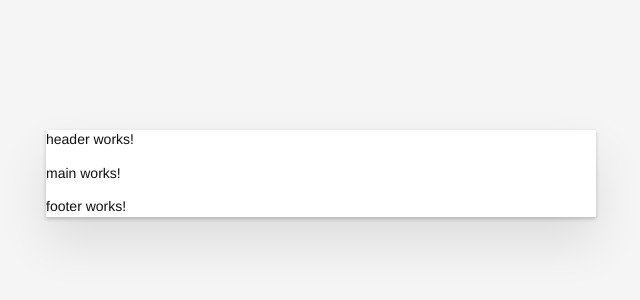
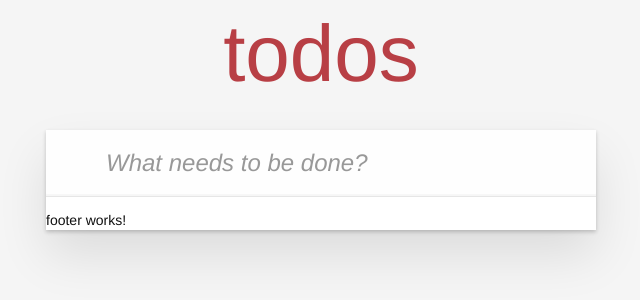
Before and after one commit to kinleyrabgay/todo-signal, an Angular app: page / in a window 1280 px wide. Shown: the top 300 px of the page, without its empty margins (319-959 px from the left). Built offline with nearby package versions, Linux system fonts and the light colour scheme.

Commit message:
services

```diff
--- a/src/app/todos/components/header/header.component.html
+++ b/src/app/todos/components/header/header.component.html
@@ -1 +1,11 @@
-<p>header works!</p>
+<header class="headeer">
+  <h1>todos</h1>
+  <input
+    class="new-todo"
+    placeholder="What needs to be done?"
+    autofocus
+    [value]="text"
+    (keyup)="changeText($event)"
+    (keyup.enter)="addTodo()"
+  />
+</header>
--- a/src/app/todos/components/header/header.component.ts
+++ b/src/app/todos/components/header/header.component.ts
@@ -1,5 +1,6 @@
-import { Component } from '@angular/core';
+import { Component, inject } from '@angular/core';
 import { CommonModule } from '@angular/common';
+import { TodoService } from '../../services/todos.service';
 
 @Component({
   selector: 'app-header',
@@ -9,5 +10,17 @@ import { CommonModule } from '@angular/common';
   styleUrls: ['./header.component.css']
 })
 export class HeaderComponent {
+  todoService = inject(TodoService)
 
+  text: string = '';
+
+  changeText(event: Event): void {
+    const target = event.target as HTMLInputElement;
+    this.text = target.value;
+  }
+
+  addTodo(): void {
+    this.todoService.addTodo(this.text);
+    this.text = '';
+  }
 }
--- a/src/app/todos/components/main/main.component.html
+++ b/src/app/todos/components/main/main.component.html
@@ -1 +1,7 @@
-<p>main works!</p>
+<section class="main">
+  <ul class="todo-list">
+    <div *ngFor="let todo of todosService.todosSig()">
+      {{ todo.text }}
+    </div>
+  </ul>
+</section>
--- a/src/app/todos/components/main/main.component.ts
+++ b/src/app/todos/components/main/main.component.ts
@@ -1,5 +1,6 @@
-import { Component } from '@angular/core';
+import { Component, inject } from '@angular/core';
 import { CommonModule } from '@angular/common';
+import { TodoService } from '../../services/todos.service';
 
 @Component({
   selector: 'app-main',
@@ -9,5 +10,5 @@ import { CommonModule } from '@angular/common';
   styleUrls: ['./main.component.css']
 })
 export class MainComponent {
-
+  todosService = inject(TodoService)
 }
--- a/src/app/todos/services/todos.service.ts
+++ b/src/app/todos/services/todos.service.ts
@@ -1,5 +1,6 @@
 import { Injectable, signal } from "@angular/core";
 import { TodoInterface } from "../types/todo.interface";
+import { FilterEnum } from "../types/filter.enum";
 
 @Injectable({
   providedIn: 'root',
@@ -7,6 +8,7 @@ import { TodoInterface } from "../types/todo.interface";
 
 export class TodoService {
   todosSig = signal<TodoInterface[]>([]);
+  filterSig = signal<FilterEnum>(FilterEnum.all);
 
   addTodo(text: string): void {
     const newTodo: TodoInterface = {
--- /dev/null
+++ b/src/app/todos/types/filter.enum.ts
@@ -0,0 +1,5 @@
+export enum FilterEnum {
+  all = 'all',
+  active = 'active',
+  completed = 'completed'
+}
```
